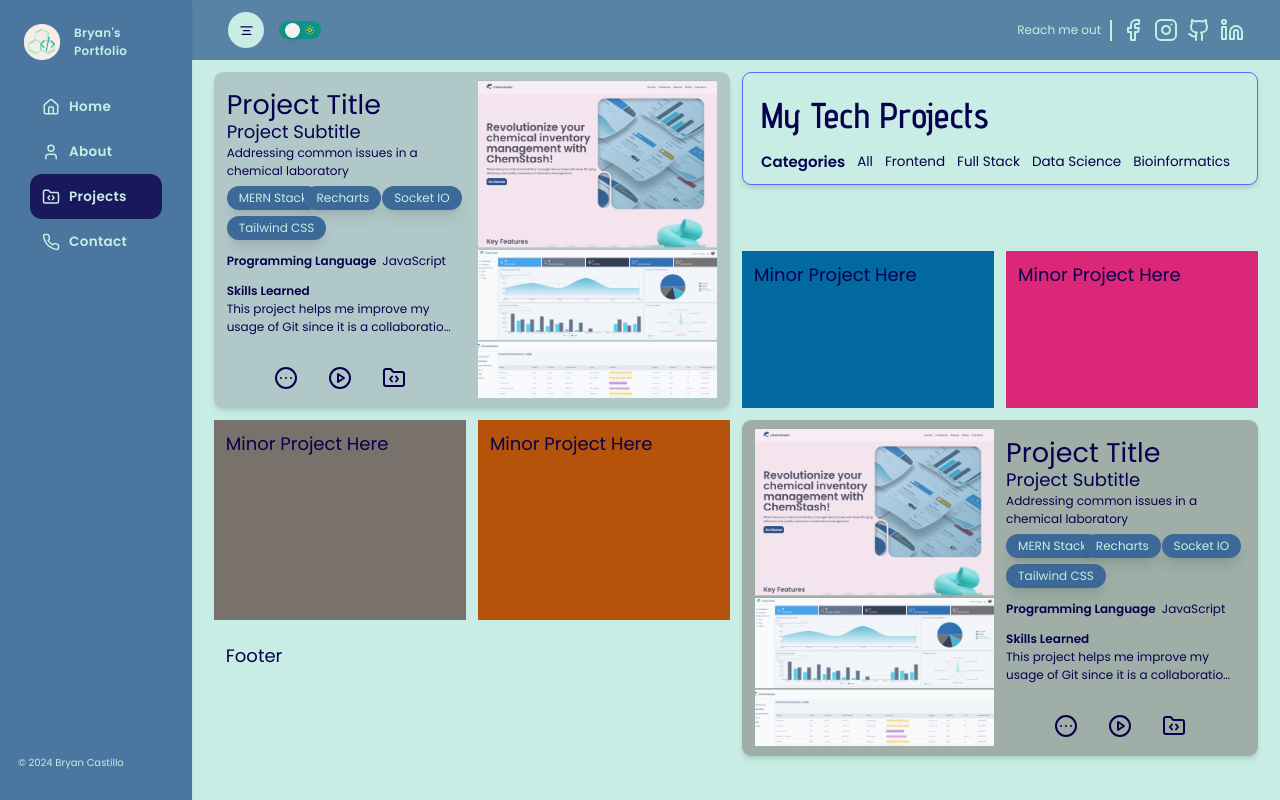
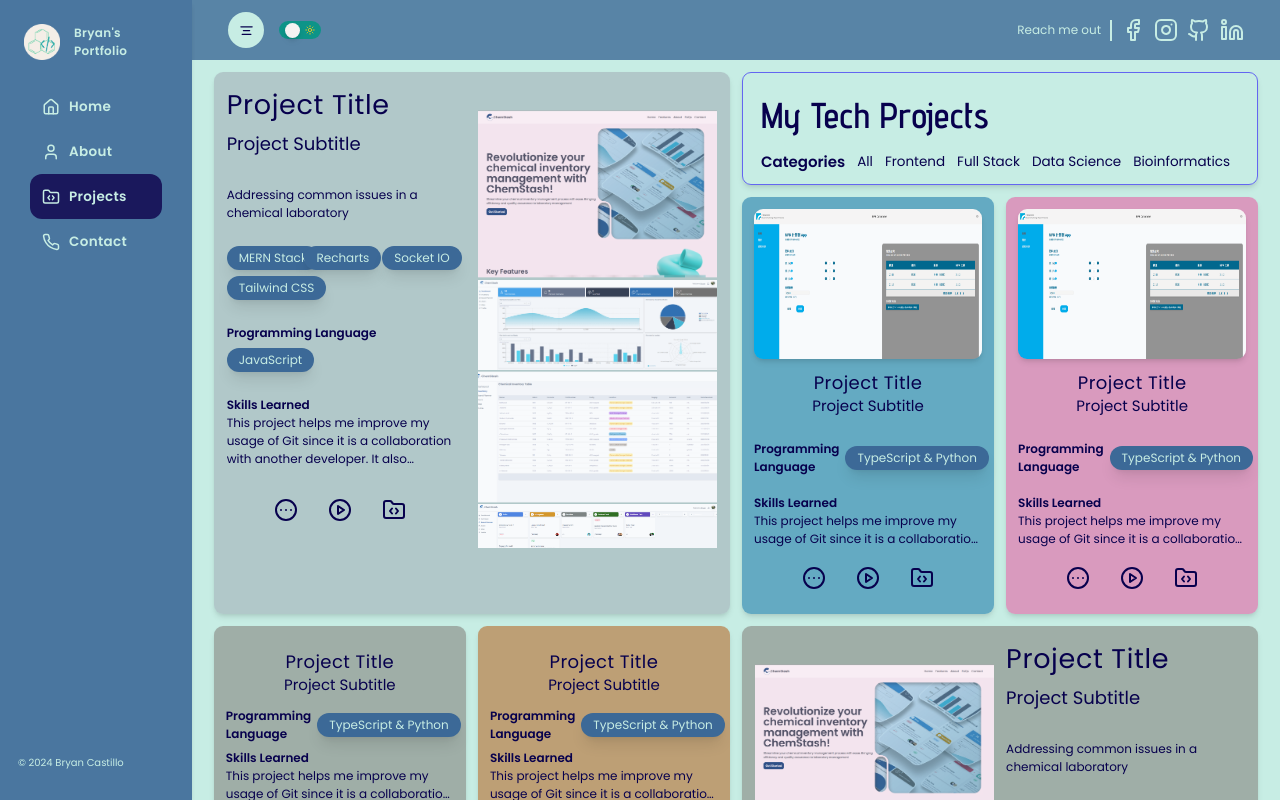
Before and after one commit to bryancastillo10/portfolio, a Next.js app: page /projects in a window 1280 px wide. Shown: the top 800 px of the page. Built offline with nearby package versions, Linux system fonts and the light colour scheme; no server answers.

Commit message:
MinorProjectLayout

```diff
--- a/src/app/projects/(components)/BentoLayout.tsx
+++ b/src/app/projects/(components)/BentoLayout.tsx
@@ -12,13 +12,13 @@ const BentoLayout = () => {
 
     <FillerSection order="order-1"><ProjectPageHeader/></FillerSection>
 
-    <MinorProject order="order-3" backgroundColor="bg-sky-700"/>
+    <MinorProject order="order-3" backgroundColor="bg-sky-700/50" isLayoutLeft={false}/>
 
-    <MinorProject order="order-4" backgroundColor="bg-pink-600"/>
+    <MinorProject order="order-4" backgroundColor="bg-pink-500/50" isLayoutLeft={false}/>
 
-    <MinorProject order="order-8" backgroundColor="bg-stone-500"/>
+    <MinorProject order="order-8" backgroundColor="bg-stone-500/50" isLayoutLeft/>
 
-    <MinorProject order="order-7" backgroundColor="bg-amber-700"/>
+    <MinorProject order="order-7" backgroundColor="bg-amber-700/50" isLayoutLeft />
 
     <MajorProject order="order-5" backgroundColor="bg-stone-500/50" isLayoutRight />
 
--- a/src/app/projects/(components)/MajorProject.tsx
+++ b/src/app/projects/(components)/MajorProject.tsx
@@ -22,9 +22,9 @@ const MajorProject = ({ order, backgroundColor,isLayoutRight }: MajorProjectProp
       <div className="grid grid-cols-2 max-w-[95%] gap-y-1 gap-x-4 mx-auto py-2">
         <article className={`mt-4 ${isLayoutRight ? "order-2":"order-none"}`}>
           {/* Header */}
-          <h1 className="text-4xl">Project Title</h1>
-          <h3 className="text-2xl">Project Subtitle</h3>
-          <p className="">Addressing common issues in a chemical laboratory</p>
+          <h1 className="text-4xl tracking-wide">Project Title</h1>
+          <h3 className="text-2xl xl:my-4">Project Subtitle</h3>
+          <p className="py-3 xl:py-6">Addressing common issues in a chemical laboratory</p>
 
           {/* Tech Stack */}
           <div className="w-[95%]">
@@ -35,14 +35,16 @@ const MajorProject = ({ order, backgroundColor,isLayoutRight }: MajorProjectProp
               <li className="bg-light-secondary text-nowrap w-fit font-light shadow-lg text-primary px-4 py-1 rounded-2xl">Tailwind CSS</li>
             </ul>
             {/* Programming Language */}
-            <div className="flex items-center gap-2 my-4">
+            <div className="my-8">
               <h3 className="font-semibold">Programming Language</h3>
-              <p>JavaScript</p>
+              <ul className="grid grid-cols-2 xl:grid-cols-3 gap-2 items-center my-2">
+                <li className="bg-light-secondary text-nowrap w-fit font-light shadow-lg text-primary px-4 py-1 rounded-2xl">JavaScript</li>
+            </ul>
             </div>
             {/* Skills Learned */}
             <div className="mt-4 mb-1">
               <h3 className="font-semibold">Skills Learned</h3>
-              <p className="text-pretty line-clamp-2">This project helps me improve my usage of Git since it is a collaboration with another developer.
+              <p className="text-pretty line-clamp-3">This project helps me improve my usage of Git since it is a collaboration with another developer.
                 It also provide some insights on backend development by crafting API endpoints using Express at Node JS.
               </p>
             </div>
@@ -57,7 +59,7 @@ const MajorProject = ({ order, backgroundColor,isLayoutRight }: MajorProjectProp
         </article>
 
         {/* Preview Images */}
-        <div className={`overflow-hidden h-[320px] ${isLayoutRight ? "order-1":"order-none"}`}>
+        <div className={`mt-10 overflow-hidden h-[350px] xl:h-[440px] ${isLayoutRight ? "order-1":"order-none"} `}>
           <div className="flex flex-col">
             <Image src={ProjectPreview} alt="Project Preview 1" />
             <Image src={ProjectPreview2} alt="Project Preview 2" />
--- a/src/app/projects/(components)/MinorProject.tsx
+++ b/src/app/projects/(components)/MinorProject.tsx
@@ -1,12 +1,46 @@
+"use client";
+import Image from "next/image";
+import { CircleEllipsis, CirclePlay, FolderCode } from "lucide-react";
+import NPKAppImg from "@/asset/projectpreview/npkcalcapp.png";
+
 interface MinorProjectProps{
   backgroundColor?:string;
   order:string;
+  isLayoutLeft:boolean;
 }
 
-const MinorProject = ({order,backgroundColor}:MinorProjectProps) => {
+const MinorProject = ({order,backgroundColor,isLayoutLeft}:MinorProjectProps) => {
   return (
-    <section className={`${order} ${backgroundColor} col-span-1 lg:order-none row-span-2`}>
-        <h1 className="p-4 text-2xl">Minor Project Here</h1>
+    <section className={`${order} ${backgroundColor} col-span-1 lg:order-none row-span-2 rounded-xl shadow-md`}>
+      <div className={`flex ${isLayoutLeft ? "flex-col-reverse": "flex-col"} p-4`}>
+        <Image src={NPKAppImg} className="rounded-xl shadow-md h-[150px]"
+        alt="Project Preview 1" />
+        <article className="flex flex-col">
+        {/* Header */}
+        <div className="my-4 text-center">
+          <h1 className="text-2xl tracking-wide">Project Title</h1>
+          <h3 className="text-xl">Project Subtitle</h3>
+        </div>
+        {/* Programming Language */}
+        <div className={`flex justify-between items-center gap-2 ${isLayoutLeft ? "my-0": "my-4"}`}>
+            <h3 className="font-semibold">Programming Language</h3>
+              <p className="bg-light-secondary text-nowrap w-fit font-light shadow-lg text-primary px-4 py-1 rounded-2xl">TypeScript & Python</p>
+            </div>
+            {/* Skills Learned */}
+            <div className="my-2">
+              <h3 className="font-semibold">Skills Learned</h3>
+              <p className="text-pretty line-clamp-2">This project helps me improve my usage of Git since it is a collaboration with another developer.
+                It also provide some insights on backend development by crafting API endpoints using Express at Node JS.
+              </p>
+            </div>
+            {/* Links */}
+            <div className="flex justify-center gap-10 items-center m-4">
+              <CircleEllipsis className=""/>
+              <CirclePlay className="" />
+              <FolderCode className="" />
+            </div>
+          </article>
+      </div>
     </section>
   )
 }
```
Also changed, not shown: src/asset/projectpreview/airbnbclone.png (added).
